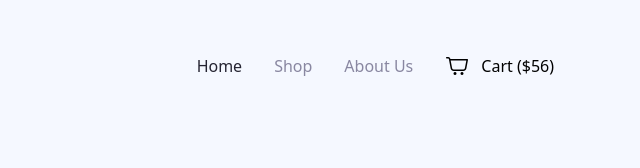
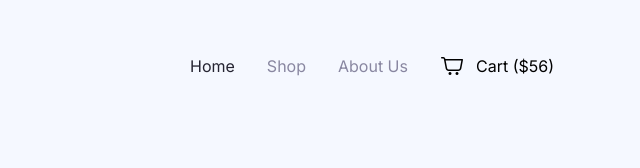
Before and after one commit to ashiqurrahman696/flower-market, a plain HTML site: page index.html in a window 1280 px wide. Shown: the top 168 px of the page, 640-1280 px from the left. Drawn offline with nearby package versions, Linux system fonts and the light colour scheme.

Commit message:
applied font family 'Inter' in header section's nav links

```diff
--- a/index.html
+++ b/index.html
@@ -30,13 +30,13 @@
         <img src="assets/logo.png" alt="">
         <nav class="flex gap-8 items-center">
             <ul class="flex gap-8 max-sm:hidden">
-                <li><a href="#" class="text-[#252432]">Home</a></li>
-                <li><a href="#" class="text-[#8987a1]">Shop</a></li>
-                <li><a href="#" class="text-[#8987a1]">About Us</a></li>
+                <li><a href="#" class="text-[#252432] font-inter">Home</a></li>
+                <li><a href="#" class="text-[#8987a1] font-inter">Shop</a></li>
+                <li><a href="#" class="text-[#8987a1] font-inter">About Us</a></li>
             </ul>
             <div class="flex gap-3 items-center">
                 <img class="size-6" src="assets/shopping-cart.png" alt="">
-                <span>Cart ($56)</span>
+                <span class="font-inter">Cart ($56)</span>
             </div>
         </nav>
     </header>
```
